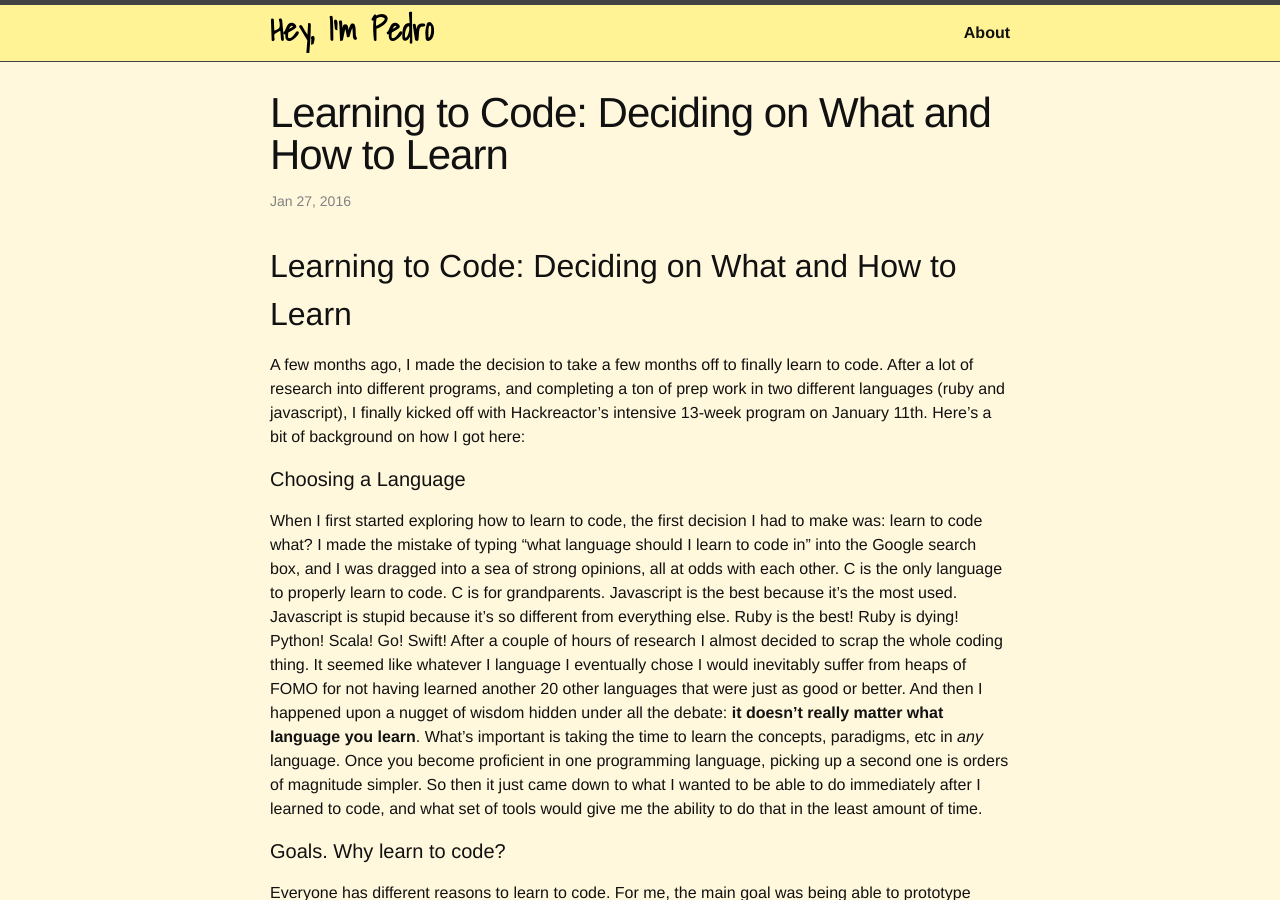
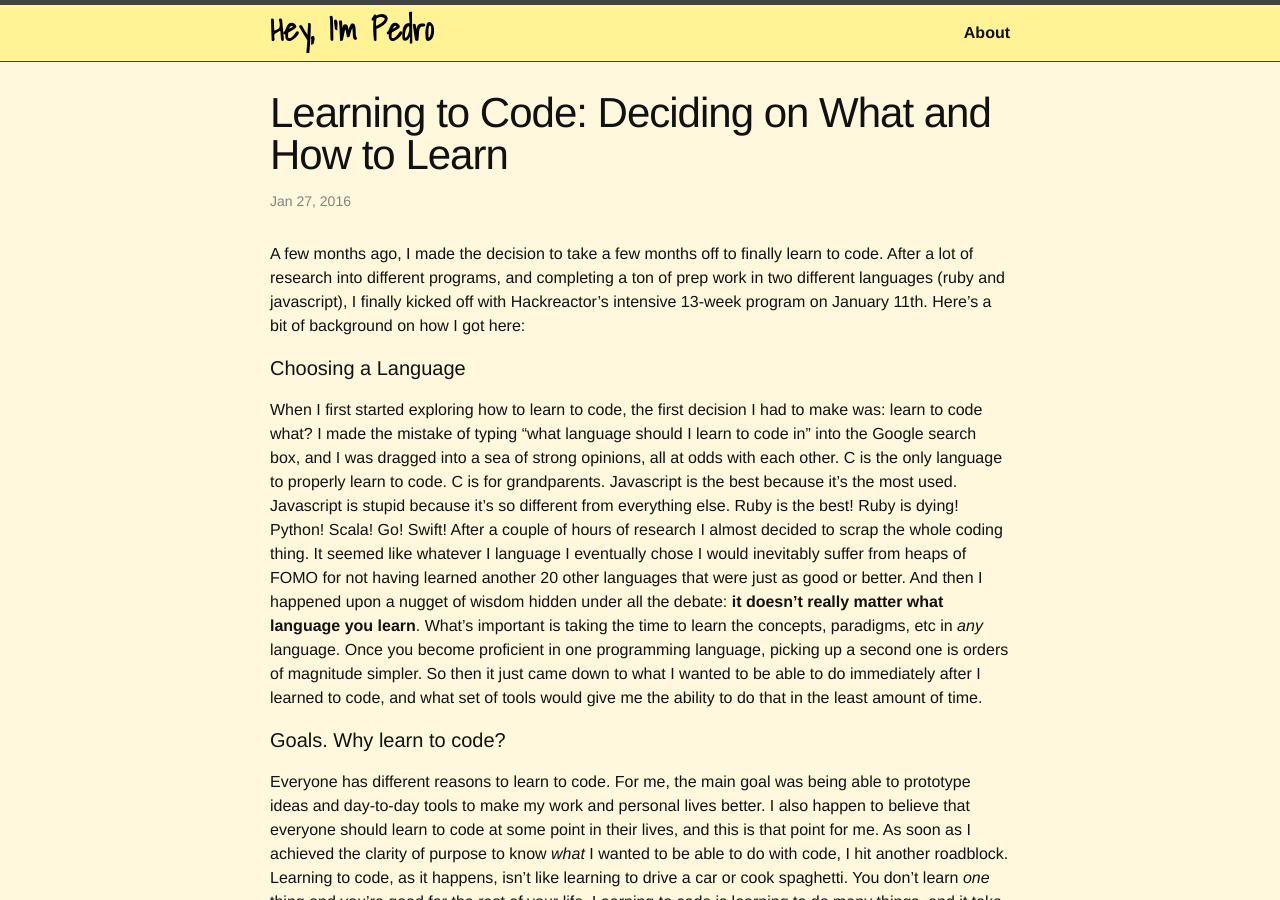
Before and after one commit to pedrotp/blog, a Jekyll site: the page built from _posts/2016-01-26-learning-to-code-what-and-how.markdown, in a window 1280 px wide and 900 px high. Built offline with Jekyll 4.4.1, drawn with Linux system fonts in a browser that asks for light colours.

Commit message:
removed duplicate title

```diff
--- a/_posts/2016-01-26-learning-to-code-what-and-how.markdown
+++ b/_posts/2016-01-26-learning-to-code-what-and-how.markdown
@@ -4,8 +4,6 @@ title:  "Learning to Code: Deciding on What and How to Learn"
 date:   2016-01-26 22:56:06 -0500
 categories: learning to code
 ---
-
-## Learning to Code: Deciding on What and How to Learn
 
 A few months ago, I made the decision to take a few months off to finally learn to code. After a lot of research into different programs, and completing a ton of prep work in two different languages (ruby and javascript), I finally kicked off with Hackreactor's intensive 13-week program on January 11th. Here's a bit of background on how I got here:
 
```
